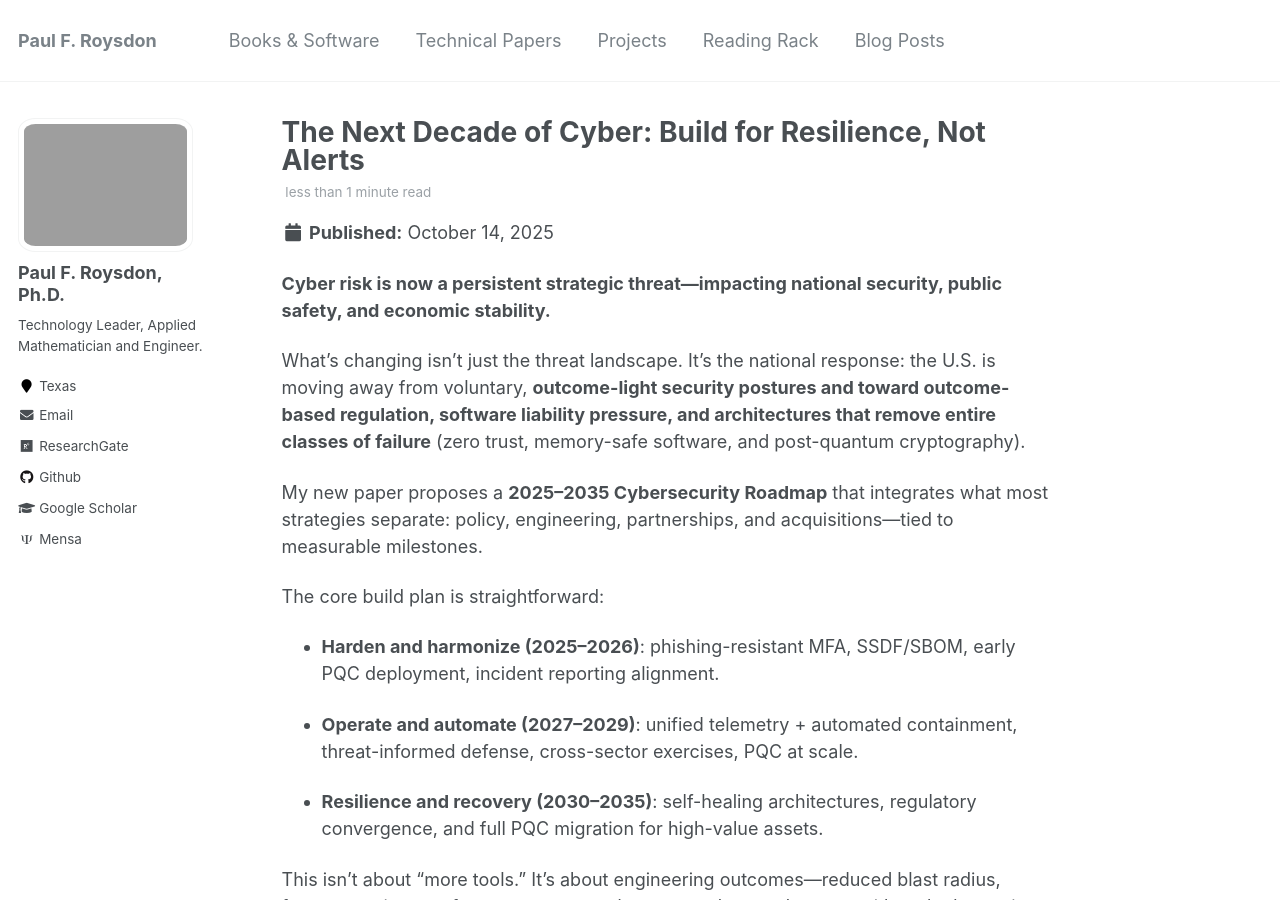
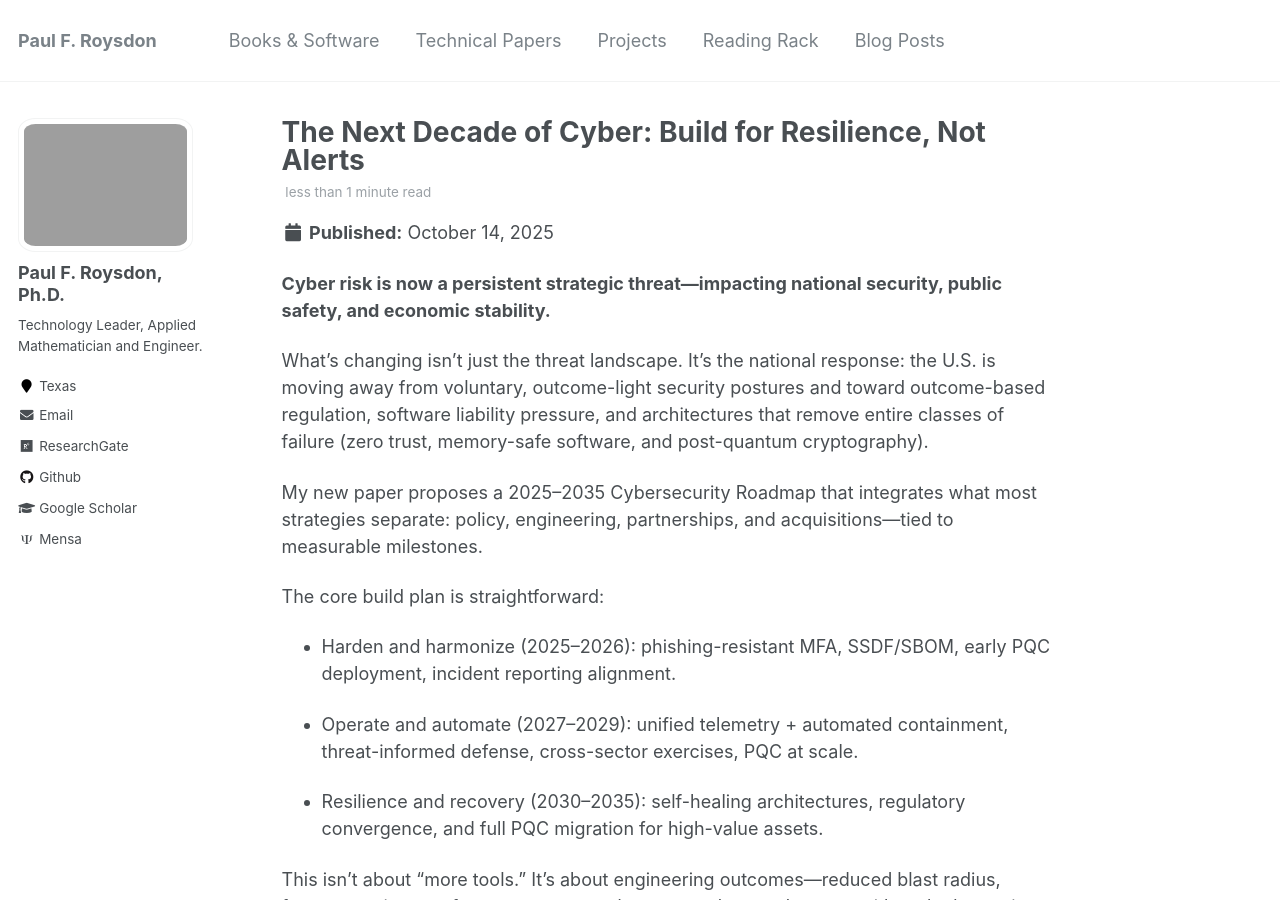
Before and after one commit to pfroysdon/pfroysdon.github.io, a Jekyll site: the page built from _posts/2025-10-14-National_Cyber_Roadmap.md, in a window 1280 px wide and 900 px high. Built offline with Jekyll 4.4.1, drawn with Linux system fonts in a browser that asks for light colours; some web fonts are replaced.

Commit message:
blog update

```diff
--- a/_posts/2025-10-14-National_Cyber_Roadmap.md
+++ b/_posts/2025-10-14-National_Cyber_Roadmap.md
@@ -11,17 +11,17 @@ tags:
 
 **Cyber risk is now a persistent strategic threat—impacting national security, public safety, and economic stability.**
 
-What's changing isn't just the threat landscape. It's the national response: the U.S. is moving away from voluntary, **outcome-light security postures and toward outcome-based regulation, software liability pressure, and architectures that remove entire classes of failure** (zero trust, memory-safe software, and post-quantum cryptography).
+What's changing isn't just the threat landscape. It's the national response: the U.S. is moving away from voluntary, outcome-light security postures and toward outcome-based regulation, software liability pressure, and architectures that remove entire classes of failure (zero trust, memory-safe software, and post-quantum cryptography).
 
-My new paper proposes a **2025–2035 Cybersecurity Roadmap** that integrates what most strategies separate: policy, engineering, partnerships, and acquisitions—tied to measurable milestones.
+My new paper proposes a 2025–2035 Cybersecurity Roadmap that integrates what most strategies separate: policy, engineering, partnerships, and acquisitions—tied to measurable milestones.
 
 The core build plan is straightforward:
 
-- **Harden and harmonize (2025–2026)**: phishing-resistant MFA, SSDF/SBOM, early PQC deployment, incident reporting alignment.
+- Harden and harmonize (2025–2026): phishing-resistant MFA, SSDF/SBOM, early PQC deployment, incident reporting alignment.
 
-- **Operate and automate (2027–2029)**: unified telemetry + automated containment, threat-informed defense, cross-sector exercises, PQC at scale.
+- Operate and automate (2027–2029): unified telemetry + automated containment, threat-informed defense, cross-sector exercises, PQC at scale.
 
-- **Resilience and recovery (2030–2035)**: self-healing architectures, regulatory convergence, and full PQC migration for high-value assets.
+- Resilience and recovery (2030–2035): self-healing architectures, regulatory convergence, and full PQC migration for high-value assets.
 
 This isn't about "more tools." It's about engineering outcomes—reduced blast radius, faster containment, faster recovery, and a posture that can keep up with real adversaries.
 
```
Also changed, not shown: _posts/2025-09-08-AI_for_National_Security.md (+5 -4 lines), _posts/2025-11-15-Quantum_AI.md (+3 -3 lines).
